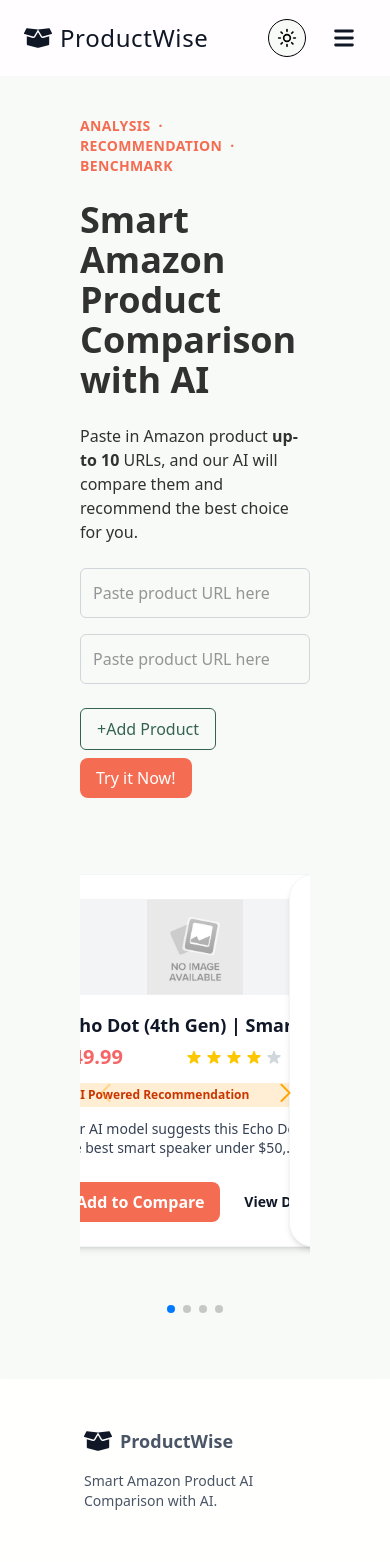
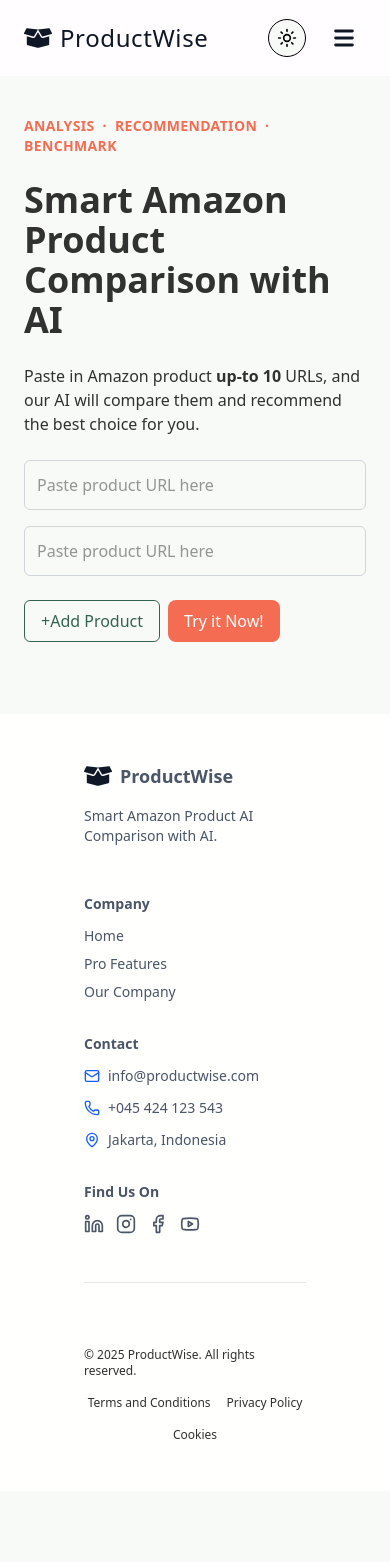
Before and after one commit to sayidmabrur/amazon-comparison-AI, a Next.js app: page / in a window 390 px wide. Shown: the top 1562 px of the page. After the commit the page ends 1491 px from the top, so only its background shows below. Built offline with nearby package versions, Linux system fonts and the light colour scheme.

Commit message:
fixed styling

```diff
--- a/src/app/page.tsx
+++ b/src/app/page.tsx
@@ -59,7 +59,7 @@ export default function HomePage() {
     <main className="min-h-screen text-gray-900 font-sans">
       <Navbar />
 
-      <div className="container px-20 mx-auto py-10 grid grid-cols-1 lg:grid-cols-2 gap-16 items-start">
+      <div className="container max-w-screen-xl px-6 sm:px-10 lg:px-16 xl:px-20 mx-auto py-10 grid grid-cols-1 lg:grid-cols-2 gap-8 lg:gap-12 xl:gap-16 items-start">
         {/* Left content animated */}
         <motion.div
           className="w-full space-y-6 max-w-xl"
--- a/src/components/ui/ProductSlider.tsx
+++ b/src/components/ui/ProductSlider.tsx
@@ -7,7 +7,7 @@ import 'swiper/css';
 import 'swiper/css/navigation';
 import 'swiper/css/pagination';
 
-import LessonBookCard from './LessonBookCard'; // Adjust the import path if necessary
+import LessonBookCard from './LessonBookCard';
 
 export default function ProductSlider() {
     const products = [
@@ -54,7 +54,7 @@ export default function ProductSlider() {
     ];
 
     return (
-        <div className="w-full flex py-3 justify-end">
+        <div className="hidden lg:flex w-full py-3 justify-end">
             <div className="w-full max-w-md">
                 <Swiper
                     modules={[Navigation, Pagination]}
```
